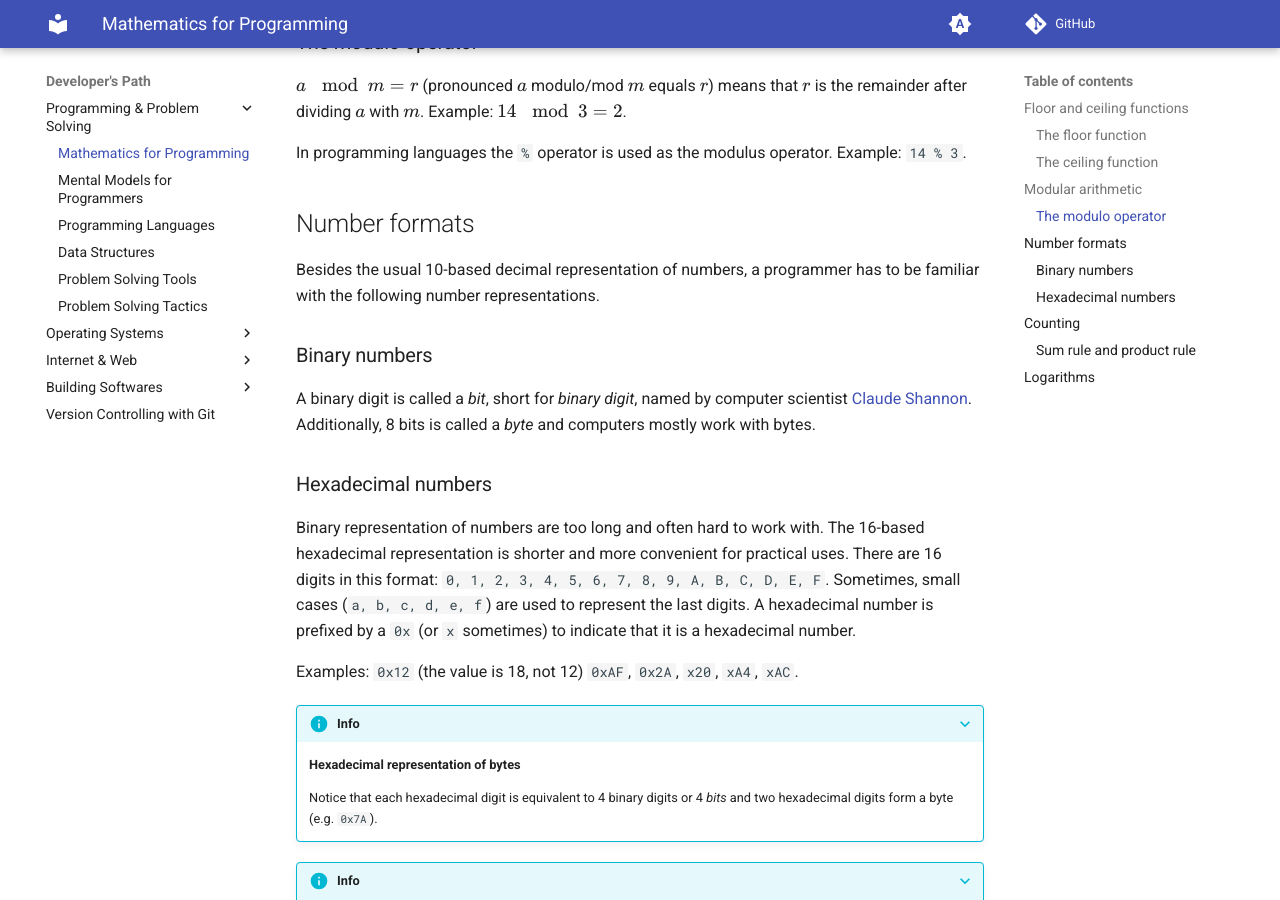
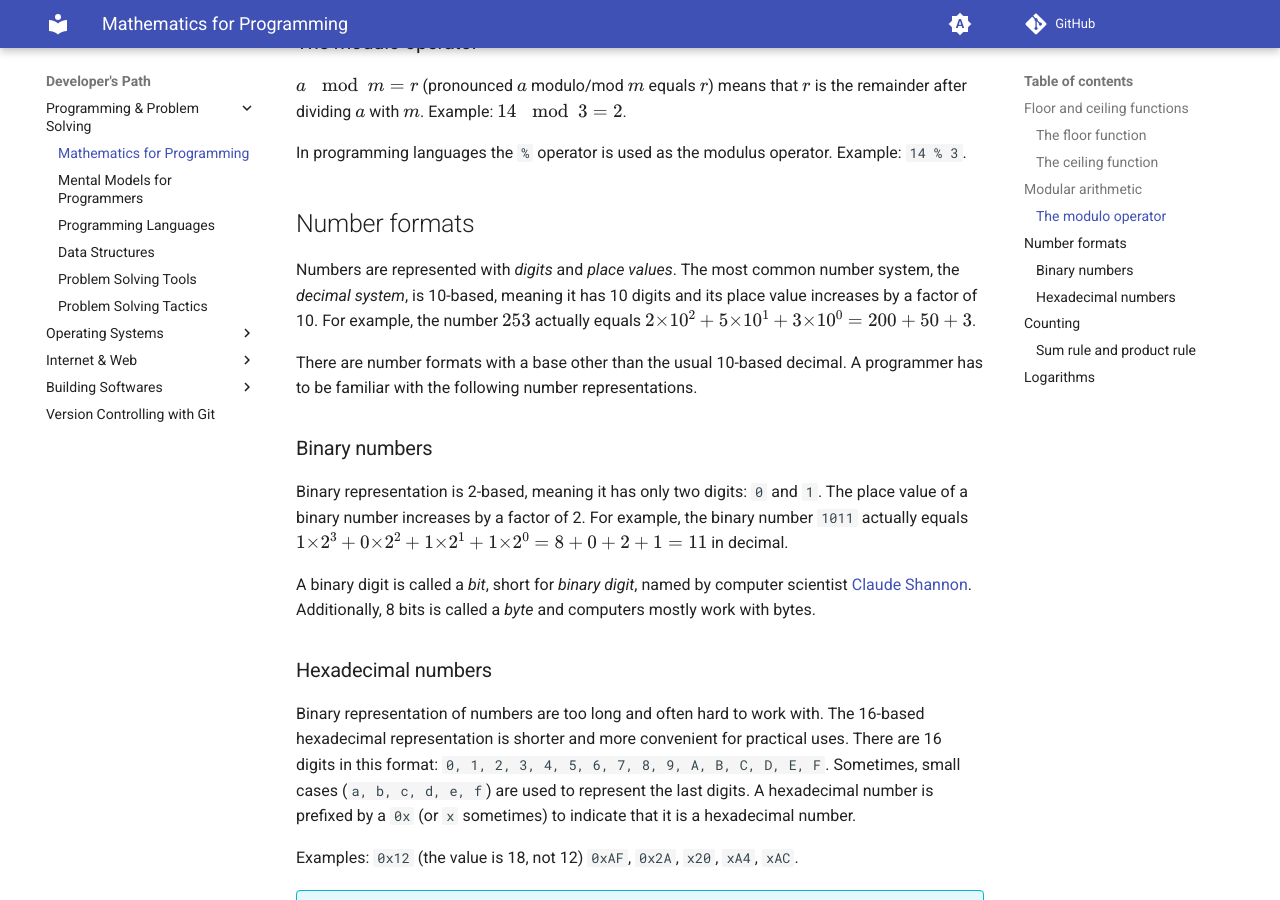
Before and after one commit to gharials/dev-path, an MkDocs documentation site: the page built from docs/programming/math-prog.md, in a window 1280 px wide and 900 px high, scrolled down 1242 px. Built offline with MkDocs 1.6.1 and Material for MkDocs 9.7.7, drawn with Linux system fonts in a browser that asks for light colours; comment, search, counter and statistics services are not loaded.

Commit message:
'math-prog': expanded section 'number formats'.

```diff
--- a/docs/programming/math-prog.md
+++ b/docs/programming/math-prog.md
@@ -46,9 +46,13 @@ In programming languages the `%` operator is used as the modulus operator. Examp
 
 ## Number formats
 
-Besides the usual 10-based decimal representation of numbers, a programmer has to be familiar with the following number representations.
+Numbers are represented with _digits_ and _place values_. The most common number system, the _decimal system_, is 10-based, meaning it has 10 digits and its place value increases by a factor of 10. For example, the number $253$ actually equals $2 × 10^2 + 5 × 10^1 + 3 × 10^0 = 200 + 50 + 3$.
+
+There are number formats with a base other than the usual 10-based decimal. A programmer has to be familiar with the following number representations.
 
 ### Binary numbers
+
+Binary representation is 2-based, meaning it has only two digits: `0` and `1`. The place value of a binary number increases by a factor of 2. For example, the binary number `1011` actually equals $1 × 2^3 + 0 × 2^2 + 1 × 2^1 + 1 × 2^0 = 8 + 0 + 2 + 1 = 11$ in decimal.
 
 A binary digit is called a _bit_, short for _binary digit_, named by computer scientist [Claude Shannon](https://en.wikipedia.org/wiki/Claude_Shannon). Additionally, 8 bits is called a _byte_ and computers mostly work with bytes.
 
```
